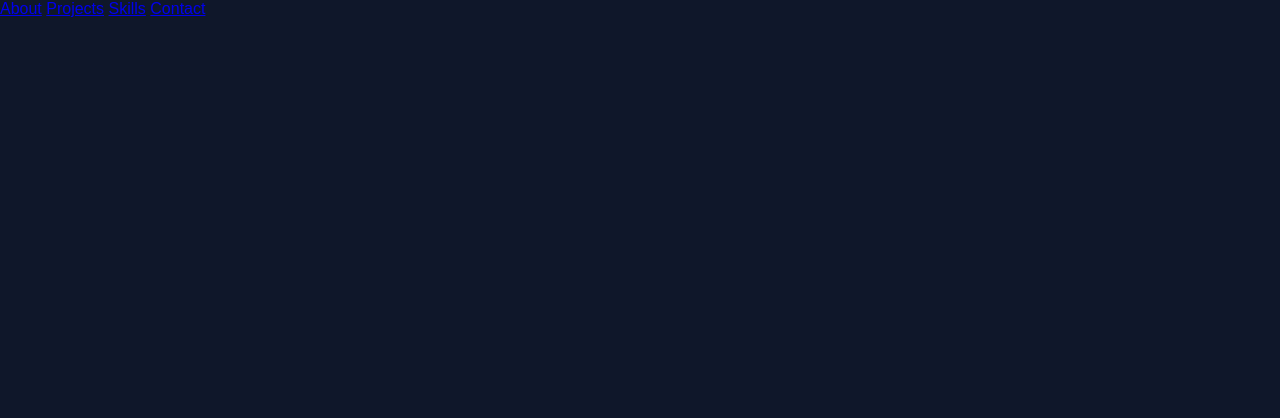
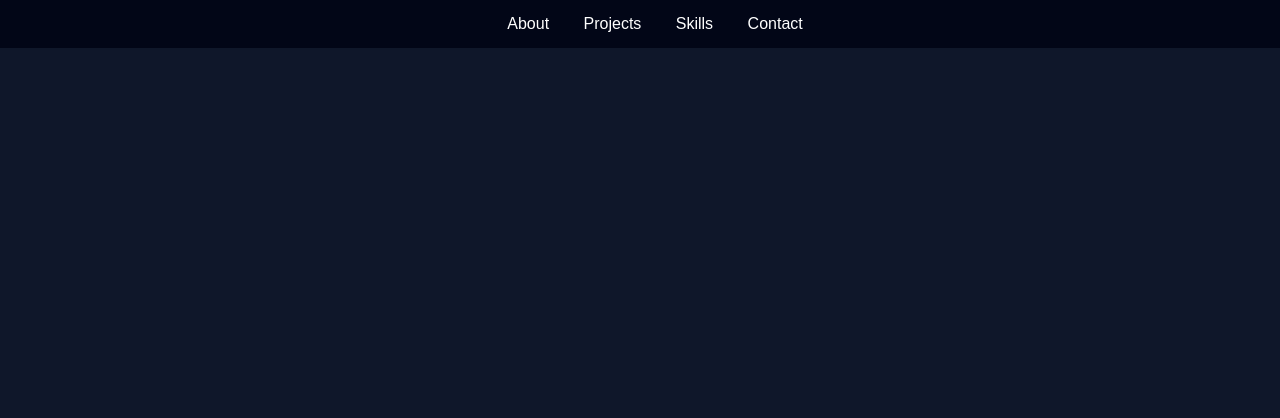
Before and after one commit to lduccio29/lucaduci.github.io, a plain HTML site: page index.html in a window 1280 px wide. Shown: the top 418 px of the page. Drawn offline with Linux system fonts and the light colour scheme.

Commit message:
Update style.css

```diff
--- a/style.css
+++ b/style.css
@@ -1,12 +1,29 @@
 body {
   margin: 0;
-  font-family: Arial, sans-serif;
+  font-family: Arial;
   background: #0f172a;
   color: white;
 }
 
+/* NAVBAR */
+nav {
+  position: fixed;
+  top: 0;
+  width: 100%;
+  background: #020617;
+  padding: 15px;
+  text-align: center;
+}
+
+nav a {
+  margin: 0 15px;
+  color: white;
+  text-decoration: none;
+}
+
+/* SECTIONS */
 section {
-  padding: 80px 20px;
+  padding: 100px 20px;
   text-align: center;
 }
 
@@ -21,10 +38,6 @@ h1 {
   font-size: 60px;
 }
 
-h2 {
-  margin-bottom: 20px;
+.project {
+  margin: 20px;
 }
-
-.project {
-  margin: 20px 0;
-}
```
